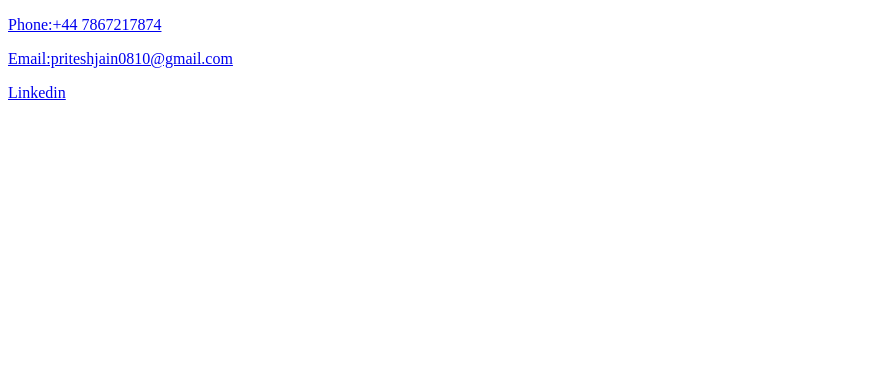
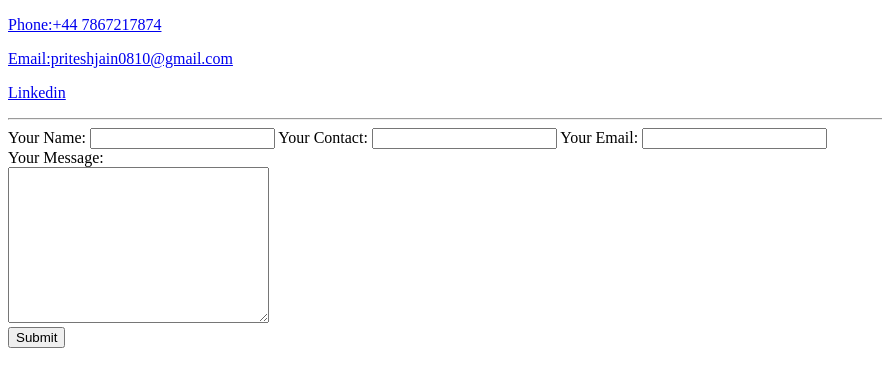
Before and after one commit to Pritu0810/Pritesh-Jain-Resume, a plain HTML site: page contact.html in a window 1280 px wide. Shown: the whole page, without its empty margins (0-882 px from the left). Drawn offline with Linux system fonts and the light colour scheme.

Commit message:
Update contact.html

```diff
--- a/contact.html
+++ b/contact.html
@@ -8,6 +8,18 @@
             <i class="fa fa-envelope"></i> <a href="mailto:priteshjain0810@gmail.com">Email:priteshjain0810@gmail.com</a>
           </p>
     <p><a href="https://www.linkedin.com/in/pritesh-jain-578363166/">Linkedin</a></p>
+    <hr>
+    <form action="Mailto:priteshjain0810@gmail.com" method="post" enctype="text/plain">
+        <label>Your Name:</label>
+        <input type="text" name="Your Name" value="">
+        <label>Your Contact:</label>
+        <input type="number" name="Your Number" value="">
+        <label> Your Email:</label>
+        <input type="Email" name="Your Email" value=""> <br>
+        <label>Your Message:</label> <br>
+        <textarea name="Your Message" rows="10" cols="30"></textarea> <br>
+        <input type="submit" name="">
+    </form>
 </head>
 <body>
 
```
